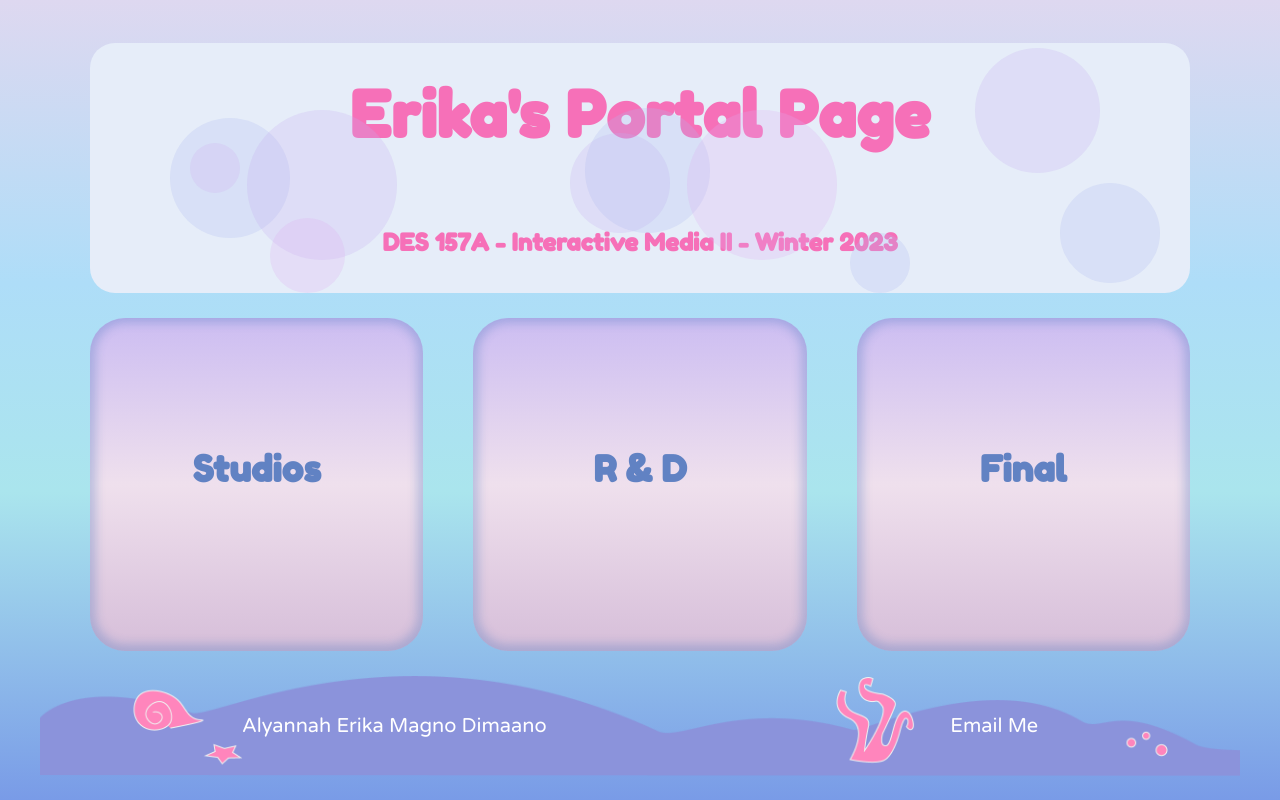
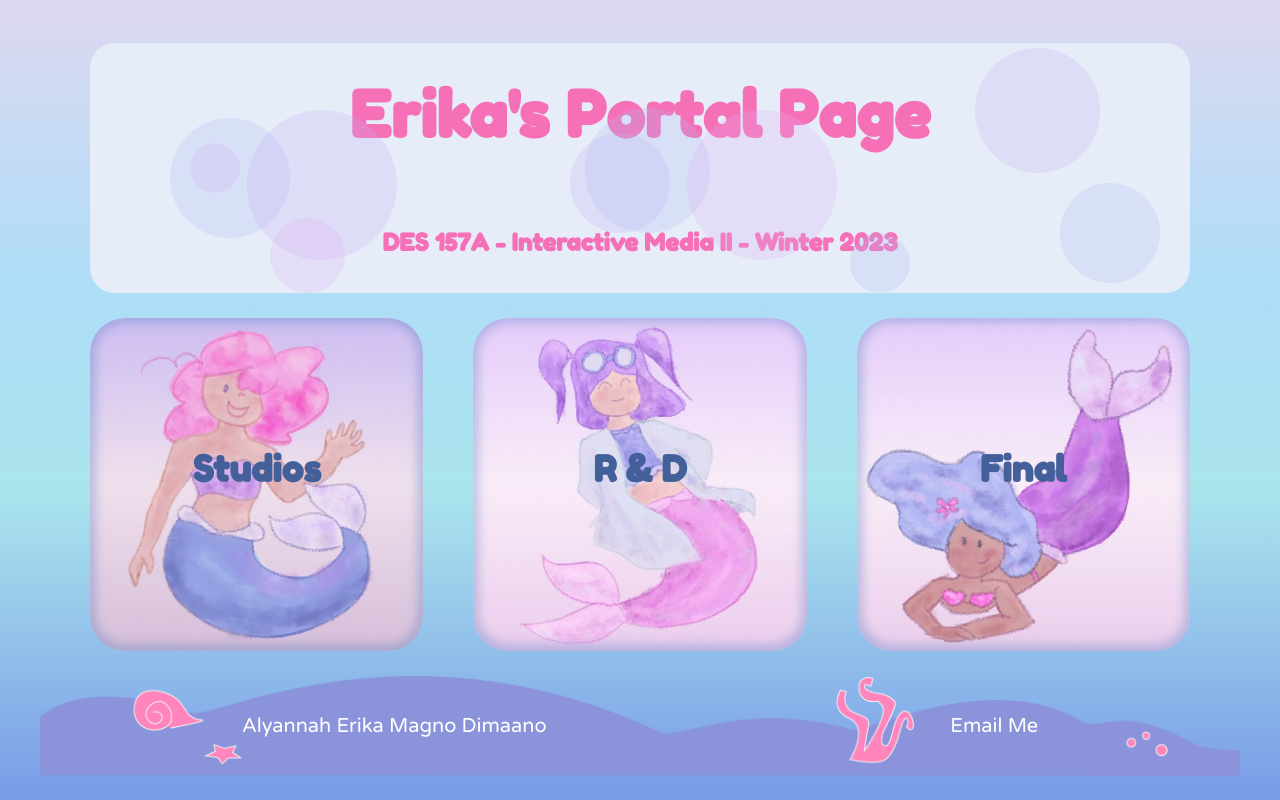
Before and after one commit to aerikaMD24/des157a, a plain HTML site: page index.html in a window 1280 px wide. Drawn offline with nearby package versions, Linux system fonts and the light colour scheme.

Commit message:
4th update

```diff
--- a/index.html
+++ b/index.html
@@ -45,11 +45,11 @@
                     </ul>
                     <h2>Experiments</h2>
                     <ul>
-                        <li><a href="">Experiment 1</a></li>
+                        <li><a href="exp/exp1.html">Experiment 1</a></li>
                         <li><a href="">Experiment 2</a></li>
                     </ul>
                 </div>
-                <div class="front">
+                <div id="front1">
                     <h2>Studios</h2>
                 </div>
             </div>
@@ -65,7 +65,7 @@
                         <li><a href="">Game On!</a></li>
                     </ul>
                 </div>
-                <div class="front">
+                <div id="front2">
                     <h2>R & D</h2>
                 </div>
             </div>
@@ -78,7 +78,7 @@
                         <li><a href="">Final Project</a></li>
                     </ul>
                 </div>
-                <div class="front">
+                <div id="front3">
                     <h2>Final</h2>
                 </div>
             </div>
--- a/styles.css
+++ b/styles.css
@@ -426,7 +426,9 @@ section {
 }
 
 .back,
-.front {
+#front1,
+#front2,
+#front3 {
    width: 100%;
    aspect-ratio: 1 / 1;
    box-sizing: border-box;
@@ -445,20 +447,34 @@ section {
    transform: rotateX(-180deg);
 }
 
-.front {
-
-   /* background-image: url(images/testPrincess.png);
-   background-size: cover;
-   background-color: #EBB6CE; */
-   /* if no time for drawing, use this gradient */
-   background: linear-gradient(180deg, #CCBDF2 0%, #EFE0ED 50%, #D6BED9 100%);
+#front1,
+#front2,
+#front3 {
    transform: rotateX(0);
 }
 
-.front h2 {
-   /* display: none; */
-   /* if no time for drawing, use these settings*/
-   color: #6182C3;
+#front1 {
+   background-image: url(images/studiosMermaid.jpeg);
+   background-size: cover;
+   background-color: #EBB6CE;
+}
+
+#front2 {
+   background-image: url(images/r&dMermaid.jpeg);
+   background-size: cover;
+   background-color: #EBB6CE;
+}
+
+#front3 {
+   background-image: url(images/finalMermaid.jpeg);
+   background-size: cover;
+   background-color: #EBB6CE;
+}
+
+#front1 h2,
+#front2 h2,
+#front3 h2 {
+   color: #44609a;
    font-size: 36px;
    padding: 100px;
 }
@@ -467,7 +483,9 @@ section:hover .back {
    transform: rotateX(0);
 }
 
-section:hover .front {
+section:hover #front1,
+section:hover #front2,
+section:hover #front3 {
    transform: rotateX(180deg);
 }
 
```
Also changed, not shown: exp/exp1.html (added, +39 -0 lines), images/finalMermaid.jpeg (added), images/r&dMermaid.jpeg (added), images/studiosMermaid.jpeg (added), images/testPrincess.png (deleted).
